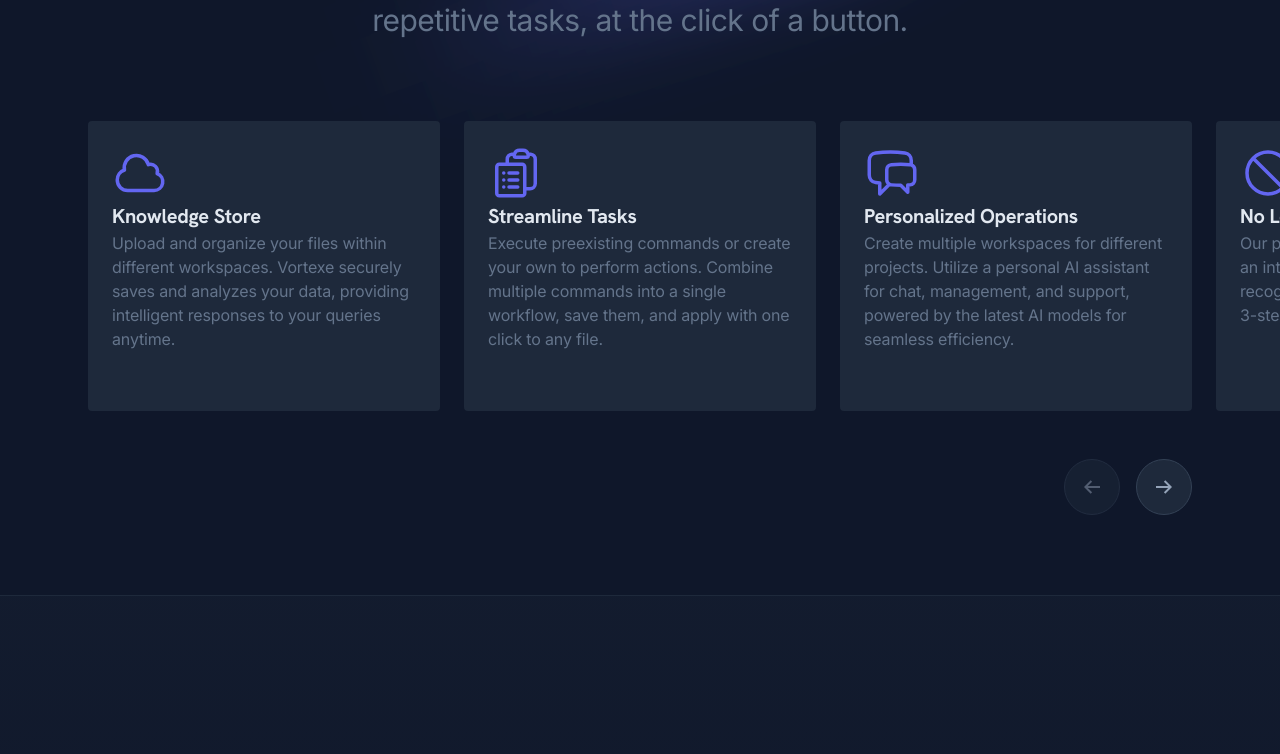
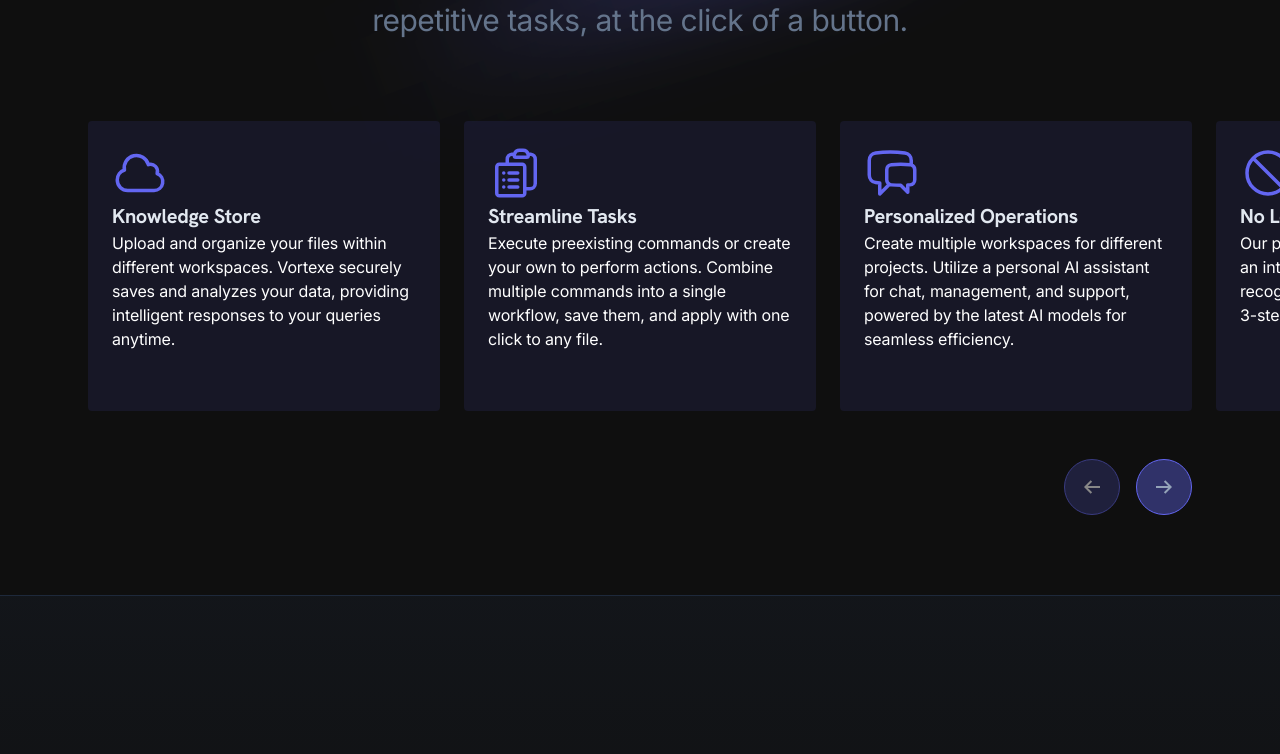
Before and after one commit to AnOrganisation/vortexe-landing-page, a Next.js app: page / in a window 1280 px wide. Shown: the part 1400-2154 px from the top of the page. Built offline with nearby package versions, Linux system fonts and the light colour scheme.

Commit message:
Changed Theme

```diff
--- a/app/layout.tsx
+++ b/app/layout.tsx
@@ -52,7 +52,7 @@ export default function RootLayout({
         />
       </head>
       <body
-        className={`${inter.variable} ${hkgrotesk.variable} font-inter antialiased bg-slate-900 text-slate-200 tracking-tight`}
+        className={`${inter.variable} ${hkgrotesk.variable} font-inter antialiased bg-[#0F0F0F] text-slate-200 tracking-tight`}
       >
         <noscript>
           <iframe
--- a/components/features-02.tsx
+++ b/components/features-02.tsx
@@ -37,7 +37,7 @@ export default function Features02() {
             </h2>
           </div>
           {/* Box */}
-          <div className="overflow-hidden rounded bg-slate-800 bg-opacity-60">
+          <div className="overflow-hidden rounded bg-[#6366F1] bg-opacity-10">
             <div className="flex flex-col items-end md:flex-row md:items-start md:justify-between lg:space-x-20">
               <div className="md:min-w-[28rem] p-6 lg:p-10">
                 {/* Filters */}
--- a/components/features.tsx
+++ b/components/features.tsx
@@ -75,7 +75,7 @@ export default function Features() {
             <div className="swiper-wrapper">
               {/* Carousel items */}
               {/* Workspaces */}
-              <div className="flex flex-col h-auto p-6 rounded swiper-slide bg-slate-800">
+              <div className="flex flex-col h-auto p-6 rounded swiper-slide bg-[#6366F1] bg-opacity-10">
                 <svg
                   xmlns="http://www.w3.org/2000/svg"
                   fill="none"
@@ -95,7 +95,7 @@ export default function Features() {
                   <div className="text-xl font-bold font-hkgrotesk">
                     Knowledge Store
                   </div>
-                  <div className="mb-9 text-slate-500">
+                  <div className="text-white mb-9">
                     Upload and organize your files within different workspaces.
                     Vortexe securely saves and analyzes your data, providing
                     intelligent responses to your queries anytime.
@@ -109,7 +109,7 @@ export default function Features() {
                 </div>
               </div>
               {/* Files */}
-              <div className="flex flex-col h-auto p-6 rounded swiper-slide bg-slate-800">
+              <div className="flex flex-col h-auto p-6 rounded swiper-slide bg-[#6366F1] bg-opacity-10">
                 <svg
                   xmlns="http://www.w3.org/2000/svg"
                   fill="none"
@@ -129,7 +129,7 @@ export default function Features() {
                   <div className="text-xl font-bold font-hkgrotesk">
                     Streamline Tasks
                   </div>
-                  <div className="mb-9 text-slate-500">
+                  <div className="text-white mb-9">
                     Execute preexisting commands or create your own to perform
                     actions. Combine multiple commands into a single workflow,
                     save them, and apply with one click to any file.
@@ -143,7 +143,7 @@ export default function Features() {
                 </div>
               </div>
               {/* Scalability */}
-              <div className="flex flex-col h-auto p-6 rounded swiper-slide bg-slate-800">
+              <div className="flex flex-col h-auto p-6 rounded swiper-slide bg-[#6366F1] bg-opacity-10">
                 <svg
                   xmlns="http://www.w3.org/2000/svg"
                   fill="none"
@@ -163,7 +163,7 @@ export default function Features() {
                   <div className="text-xl font-bold font-hkgrotesk">
                     Personalized Operations
                   </div>
-                  <div className="mb-9 text-slate-500">
+                  <div className="text-white mb-9">
                     Create multiple workspaces for different projects. Utilize a
                     personal AI assistant for chat, management, and support,
                     powered by the latest AI models for seamless efficiency.
@@ -177,7 +177,7 @@ export default function Features() {
                 </div>
               </div>
               {/* Organization */}
-              <div className="flex flex-col h-auto p-6 rounded swiper-slide bg-slate-800">
+              <div className="flex flex-col h-auto p-6 rounded swiper-slide bg-[#6366F1] bg-opacity-10">
                 <svg
                   xmlns="http://www.w3.org/2000/svg"
                   fill="none"
@@ -197,7 +197,7 @@ export default function Features() {
                   <div className="text-xl font-bold font-hkgrotesk">
                     No Learning Curve
                   </div>
-                  <div className="mb-[60px] text-slate-500">
+                  <div className="mb-[60px] text-white">
                     Our platform matches user intuition with an intuitive
                     interface featuring recognizable buttons. Includes a
                     built-in 3-step tutorial activated on first login.
@@ -211,7 +211,7 @@ export default function Features() {
                 </div>
               </div>
               {/* Productivity */}
-              <div className="flex flex-col h-auto p-6 rounded swiper-slide bg-slate-800">
+              <div className="flex flex-col h-auto p-6 rounded swiper-slide bg-[#6366F1] bg-opacity-10">
                 <svg
                   xmlns="http://www.w3.org/2000/svg"
                   fill="none"
@@ -231,7 +231,7 @@ export default function Features() {
                   <div className="text-xl font-bold font-hkgrotesk">
                     Instant Results
                   </div>
-                  <div className="mb-[60px] text-slate-500">
+                  <div className="mb-[60px] text-white">
                     Run commands and get results in seconds. Easily test
                     workflows and experiment with multiple ideas to find the
                     perfect fit.
@@ -245,7 +245,7 @@ export default function Features() {
                 </div>
               </div>
               {/* More */}
-              <div className="flex flex-col h-auto p-6 rounded swiper-slide bg-slate-800">
+              <div className="flex flex-col h-auto p-6 rounded swiper-slide bg-[#6366F1] bg-opacity-10">
                 <svg
                   xmlns="http://www.w3.org/2000/svg"
                   fill="none"
@@ -265,7 +265,7 @@ export default function Features() {
                   <div className="text-xl font-bold font-hkgrotesk">
                     Save Valuable Time
                   </div>
-                  <div className="mb-9 text-slate-500">
+                  <div className="text-white mb-9">
                     Get fast results and more time to grow your business. Simple
                     and technical users achieve the same results. Eliminate
                     browser tab clutter with integrated AI tools.
@@ -282,17 +282,17 @@ export default function Features() {
           </div>
           {/* Arrows */}
           <div className="flex justify-end mt-12 space-x-4">
-            <button className="relative z-20 flex items-center justify-center transition duration-150 ease-in-out border rounded-full carousel-prev w-14 h-14 group border-slate-700 bg-slate-800 hover:bg-slate-700">
+            <button className="relative z-0 flex items-center justify-center transition duration-150 ease-in-out border rounded-full carousel-prev w-14 h-14 group border-[#6366F1] bg-[#6366F1] bg-opacity-40 hover:bg-[#6366F1] hover:opacity-70">
               <span className="sr-only">Previous</span>
               <svg
-                className="w-4 h-4 transition duration-150 ease-in-out fill-slate-400"
+                className="w-4 h-4 transition duration-150 ease-in-out fill-white"
                 viewBox="0 0 16 16"
                 xmlns="http://www.w3.org/2000/svg"
               >
                 <path d="M6.7 14.7l1.4-1.4L3.8 9H16V7H3.8l4.3-4.3-1.4-1.4L0 8z" />
               </svg>
             </button>
-            <button className="relative z-20 flex items-center justify-center transition duration-150 ease-in-out border rounded-full carousel-next w-14 h-14 group border-slate-700 bg-slate-800 hover:bg-slate-700">
+            <button className="relative z-0 flex items-center justify-center transition duration-150 ease-in-out border rounded-full carousel-next w-14 h-14 group border-[#6366F1] bg-[#6366F1] bg-opacity-40 hover:bg-[#6366F1] hover:opacity-70">
               <span className="sr-only">Next</span>
               <svg
                 className="w-4 h-4 transition duration-150 ease-in-out fill-slate-400"
--- a/components/integrations.tsx
+++ b/components/integrations.tsx
@@ -230,8 +230,8 @@ export default function Integrations() {
               >
                 <defs>
                   <linearGradient x1="50%" y1="0%" x2="50%" y2="100%" id="lg-1">
-                    <stop stopColor="#0F172A" stopOpacity="0%" offset="0%" />
-                    <stop stopColor="#0F172A" offset="100%" />
+                    <stop stopColor="#0f0f0f" stopOpacity="0%" offset="0%" />
+                    <stop stopColor="#0f0f0f" offset="100%" />
                   </linearGradient>
                 </defs>
                 <g className="opacity-75 fill-indigo-600" fillRule="evenodd">
@@ -259,7 +259,7 @@ export default function Integrations() {
               aria-hidden="true"
             />
             <div
-              className="relative flex items-center justify-center p-2 bg-slate-800 aspect-square"
+              className="relative flex items-center justify-center p-2 bg-opacity-0 border rounded-md aspect-square border-slate-800"
               data-aos="fade-up"
             >
               {/* Inner lines */}
@@ -277,7 +277,7 @@ export default function Integrations() {
               </div>
             </div>
             <div
-              className="relative flex items-center justify-center p-2 bg-slate-800 aspect-square"
+              className="relative flex items-center justify-center p-2 bg-opacity-0 border rounded-md aspect-square border-slate-800"
               data-aos="fade-up"
               data-aos-delay="100"
             >
@@ -296,7 +296,7 @@ export default function Integrations() {
               </div>
             </div>
             <div
-              className="relative flex items-center justify-center p-2 bg-slate-800 aspect-square"
+              className="relative flex items-center justify-center p-2 bg-opacity-0 border rounded-md aspect-square border-slate-800"
               data-aos="fade-up"
               data-aos-delay="200"
             >
@@ -315,7 +315,7 @@ export default function Integrations() {
               </div>
             </div>
             <div
-              className="relative flex items-center justify-center p-2 bg-slate-800 aspect-square"
+              className="relative flex items-center justify-center p-2 bg-opacity-0 border rounded-md aspect-square border-slate-800"
               data-aos="fade-up"
               data-aos-delay="300"
             >
@@ -334,7 +334,7 @@ export default function Integrations() {
               </div>
             </div>
             <div
-              className="relative flex items-center justify-center p-2 bg-slate-800 aspect-square"
+              className="relative flex items-center justify-center p-2 bg-opacity-0 border rounded-md aspect-square border-slate-800"
               data-aos="fade-up"
               data-aos-delay="400"
             >
@@ -353,7 +353,7 @@ export default function Integrations() {
               </div>
             </div>
             <div
-              className="relative flex items-center justify-center p-2 bg-slate-800 aspect-square"
+              className="relative flex items-center justify-center p-2 bg-opacity-0 border rounded-md aspect-square border-slate-800"
               data-aos="fade-up"
               data-aos-delay="500"
             >
```
